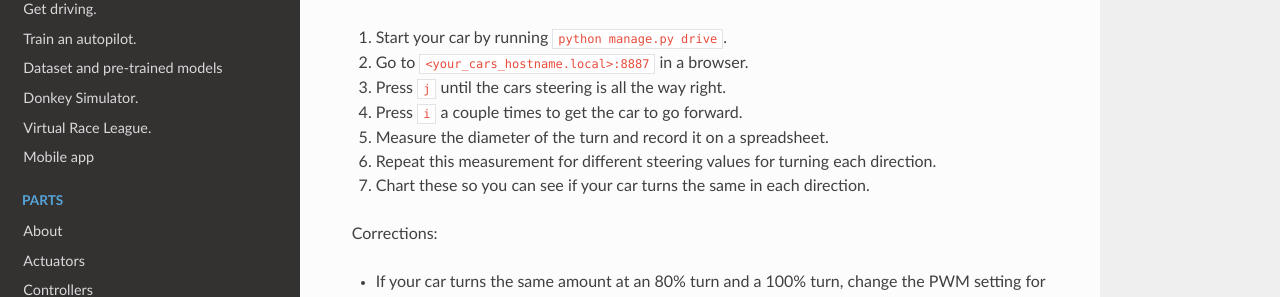
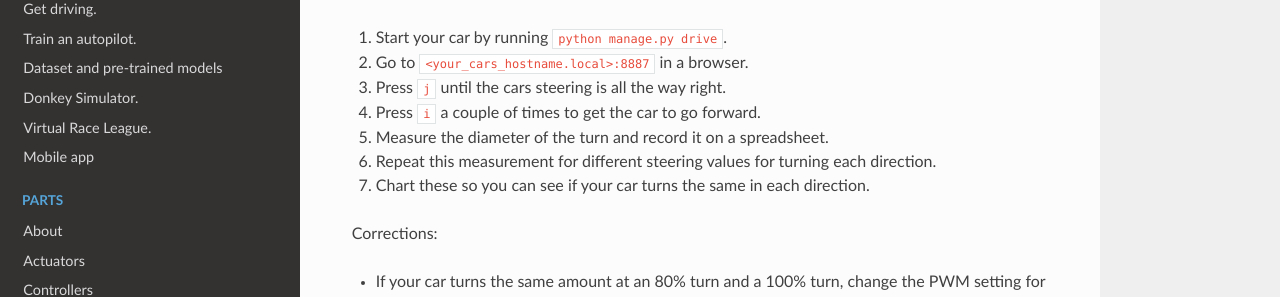
Before and after one commit to autorope/donkeydocs, an MkDocs documentation site: the page built from docs/guide/calibrate.md, in a window 1280 px wide and 900 px high, scrolled down 3039 px. Shown: the part 155-452 px from the top of the window. Built offline with MkDocs 1.6.1, drawn with Linux system fonts in a browser that asks for light colours; nearby versions of some CDN libraries.

```diff
--- a/docs/guide/calibrate.md
+++ b/docs/guide/calibrate.md
@@ -72,7 +72,7 @@ Now that you have your car roughly calibrated you can try driving it to verify t
 1. Start your car by running `python manage.py drive`.
 2. Go to `<your_cars_hostname.local>:8887` in a browser.
 3. Press `j` until the cars steering is all the way right.
-4. Press `i` a couple times to get the car to go forward.
+4. Press `i` a couple of times to get the car to go forward.
 5. Measure the diameter of the turn and record it on a spreadsheet.
 6. Repeat this measurement for different steering values for turning each direction.
 7. Chart these so you can see if your car turns the same in each direction.
```
